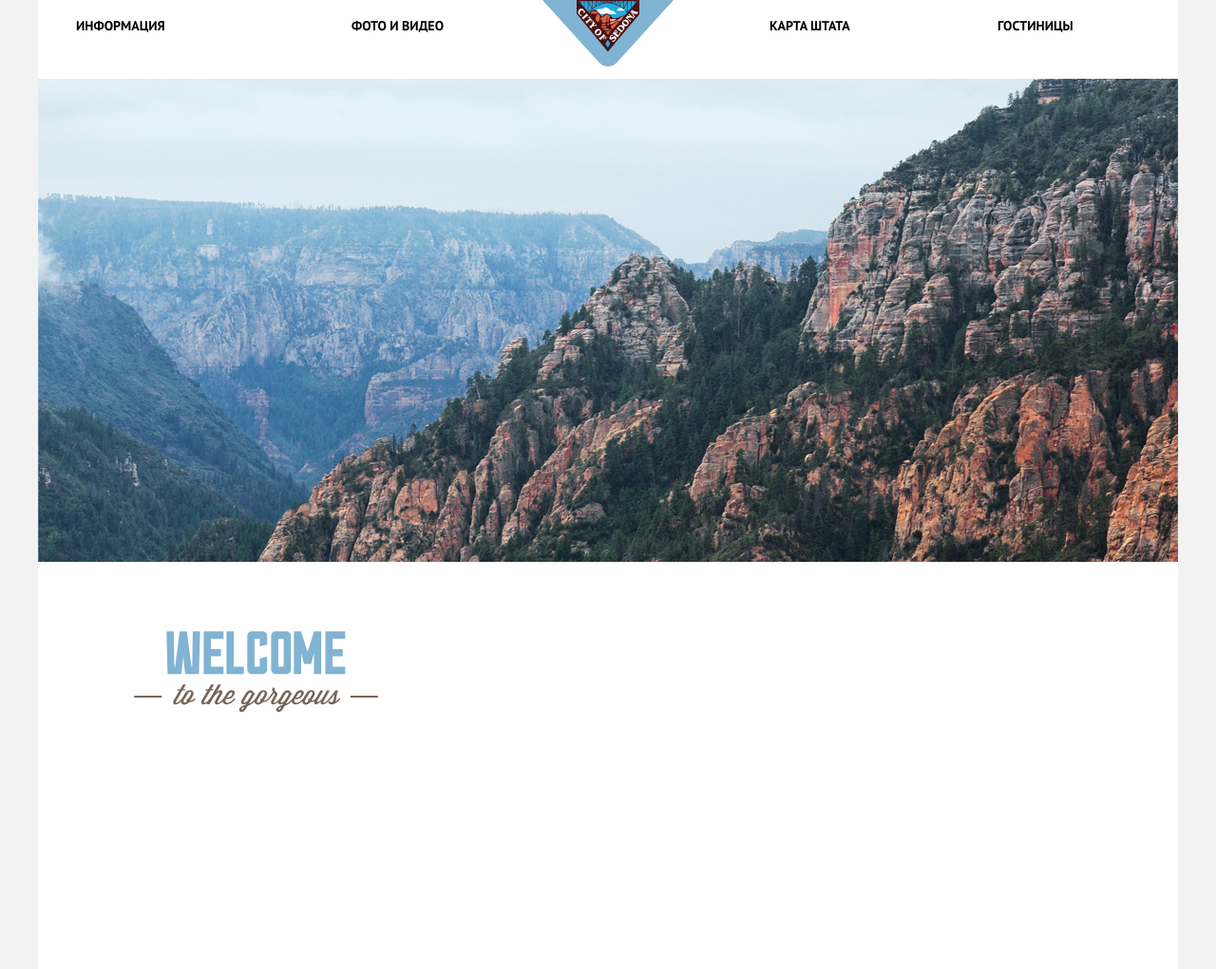
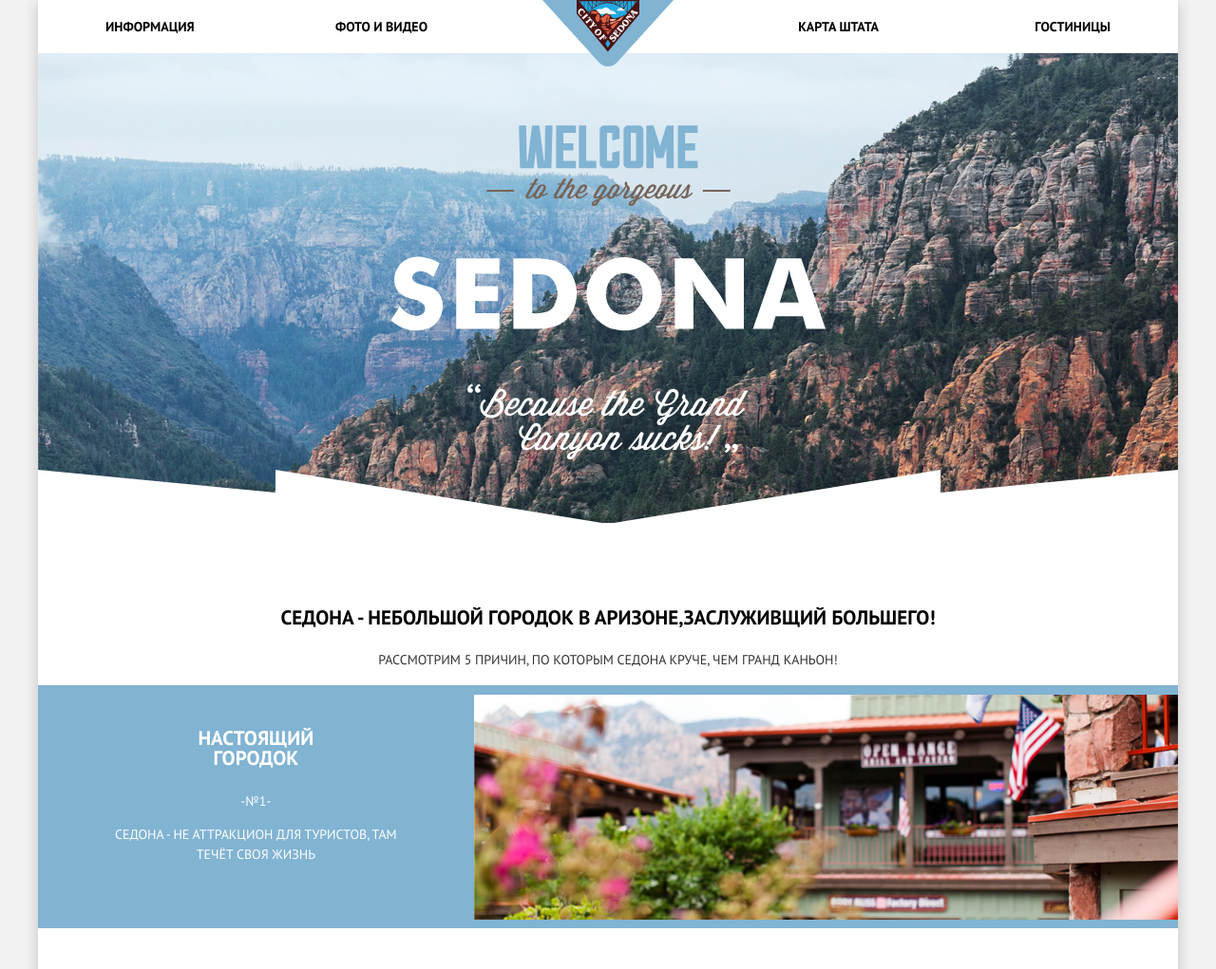
Before and after one commit to varvara-smirnova/1049499-sedona-29, a plain HTML site: page index.html in a window 1280 px wide. Shown: the top 1021 px of the page at 95% size. Drawn offline with Linux system fonts and the light colour scheme.

Commit message:
Декоративные элементы на главной страницы

```diff
--- a/css/style.css
+++ b/css/style.css
@@ -82,6 +82,7 @@ img {
   width: 1200px;
   margin: 0 auto;
   background-color: var(--basic-white);
+  box-shadow: 0px 5px 15px rgba(0, 1, 1, 0.2);
 }
 
 .main-navigation {
@@ -102,18 +103,53 @@ img {
 }
 
 .site-navigation {
-  display: grid;
-  grid-template-columns: 1fr 1fr 1fr 1fr;
+  display: flex;
+  flex-wrap: nowrap;
+  width: 1200px;
+  margin: 0;
+  padding: 0;
+  background-color: var(--basic-white);
   list-style: none;
-  min-height: 55px;
 }
 
-.site-navigation li:nth-child(3) {
-  margin-left: 150px;
+.site-navigation li:nth-child(1),
+.site-navigation li:nth-child(2) {
+  text-align: left;
+  margin-right: auto;
 }
 
+.site-navigation li:nth-child(3),
 .site-navigation li:nth-child(4) {
-  margin-left: 100px;
+  text-align: right;
+}
+
+.site-navigation li {
+  width: 300px;
+  box-sizing: border-box;
+}
+
+.site-navigation a {
+  display: inline-block;
+  vertical-align: middle;
+  padding: 15px 5px;
+  box-sizing: border-box;
+}
+
+.nav-item:nth-child(1) a {
+  margin-left: 66px;
+  margin-right: auto;
+}
+
+.nav-item:nth-child(2) a {
+  margin-left: 8px;
+}
+
+.nav-item:nth-child(4) a {
+  margin-right: 66px;
+}
+
+.nav-item:nth-child(3) a {
+  margin-right: 10px;
 }
 
 .site-navigation a {
@@ -152,12 +188,29 @@ img {
   flex-direction: column;
 }
 
-.reasons-block h2 {
-  text-align: center;
-  font-weight: bold;
-  font-size: 21px;
-  line-height: 26px;
-  color: var(--basic-black);
+.welcome {
+  position: relative;
+  display: block;
+  margin-left: auto;
+  margin-right: auto;
+  padding-top: 76px;
+  background-image: url(../img/background-photo.jpg);
+  background-position: 50% -14px;
+  background-repeat: no-repeat;
+  padding-bottom: 79px;
+}
+
+.welcome img {
+  display: block;
+  margin: 0 auto;
+}
+
+.cut {
+  transform: translateY(10px);
+}
+
+.reasons-block {
+  min-height: 509px;
 }
 
 .reasons-block p {
@@ -168,12 +221,21 @@ img {
   color: var(--basic-dark-gray);
 }
 
+.reasons-block h2 {
+  text-align: center;
+  font-weight: bold;
+  font-size: 21px;
+  line-height: 26px;
+  color: var(--basic-black);
+}
+
 .reasons-town {
   font-weight: bold;
   font-size: 21px;
   line-height: 21px;
   color: var(--basic-white);
   background-color: var(--basic-light-blue);
+  margin: none;
 }
 
 .reason-town p {
@@ -185,13 +247,23 @@ img {
   text-align: center;
 }
 
-.reason-town h2 {
+.town-text h2 {
   font-weight: bold;
   font-size: 21px;
   line-height: 21px;
   color: var(--basic-white);
   background-color: var(--basic-light-blue);
   text-align: center;
+  margin: 45px 139px 25px;
+}
+
+.town-text {
+  height: 256px;
+}
+
+.town-img img {
+  padding: 0;
+  transform: translateY(10px);
 }
 
 .reason-town {
@@ -204,6 +276,7 @@ img {
   display: flex;
   list-style: none;
   min-height: 330px;
+  margin: 0;
 }
 
 .feature-item {
@@ -355,6 +428,7 @@ img {
   background-color: var(--basic-white);
   color: var(--basic-black);
   min-height: 120px;
+  opacity: 0.9;
 }
 
 .footer-social{
--- a/index.html
+++ b/index.html
@@ -17,30 +17,30 @@
             alt="Логотип">
          </a>
          <ul class="site-navigation">
-           <li><a href="info.html">Информация</a></li>
-           <li><a href="foto.html">Фото и видео</a></li>
-           <li><a href="map.html">Карта штата</a></li>
-           <li><a href="hotels.html">Гостиницы</a></li>
+           <li class="nav-item"><a href="info.html">Информация</a></li>
+           <li class="nav-item"><a href="foto.html">Фото и видео</a></li>
+           <li class="nav-item"><a href="map.html">Карта штата</a></li>
+           <li class="nav-item"><a href="hotels.html">Гостиницы</a></li>
          </ul>
       </nav>
     </header>
     <main>
       <section class="reasons-block">
         <h1 class="visually-hidden">Sedona</h1>
-        <img src="img/background-photo.jpg" width="1200" height="256"
-          alt="Фотография гор">
-        <img src="img/cut.svg" width="1200" height="57" alt="cut">
+        <div class="welcome">
         <img src="img/welcome.svg" width="459" height="353"
             alt="Welcome to the gorgeous SEDONA 'because the grand canyon sucks'">
+        <img class="cut" src="img/cut.svg" width="1200" height="57" alt="cut">
+       </div>
         <h2>Седона - небольшой городок в Аризоне,заслуживщий большего!</h2>
         <p>Рассмотрим 5 причин, по которым Седона круче, чем гранд каньон!</p>
       </section>
       <div class="container">
         <div class="reason-town">
         <div class="town-text">
-          <h2>Настоящий городок</h2><br>
-          <p>-№1-</p><br>
-          <p>Седона - не аттракцион для туристов, там течёт своя жизнь</p>
+          <h2>Настоящий городок</h2>
+          <p class="number">-№1-</p>
+          <p class="attraction">Седона - не аттракцион для туристов, там<br> течёт своя жизнь</p>
         </div>
         <div class="town-img">
           <img src="img/true-city.jpg"  width="800" height="256"
```
